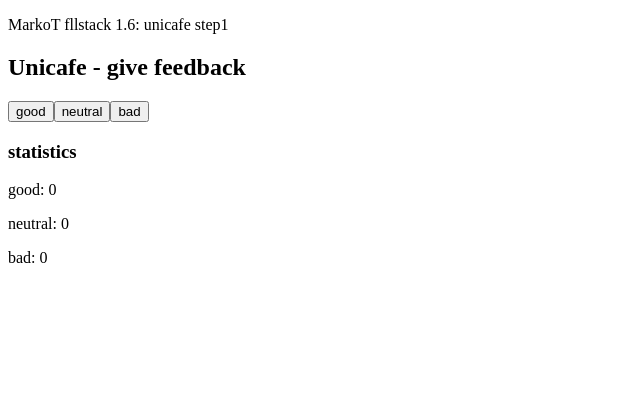
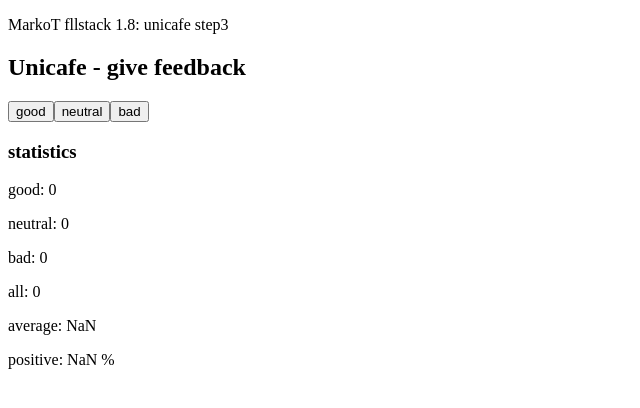
Before and after one commit to MarkoTammi/fllstck, a React (Create React App) app in the folder osa1/unicafe/: page / in a window 1280 px wide. Shown: the top 408 px of the page, without its empty margins (0-640 px from the left). Built offline with nearby package versions, Linux system fonts and the light colour scheme.

Commit message:
fllstack 1.8: unicafe step3 ready

```diff
--- a/osa1/unicafe/src/index.js
+++ b/osa1/unicafe/src/index.js
@@ -1,10 +1,10 @@
-//MarkoT fllstack 1.6: unicafe step1
+//MarkoT fllstack 1.8: unicafe step3
 
 import React, { useState } from 'react'
 import ReactDOM from 'react-dom'
 
-const DisplayStatistis = (props) => (
-    <p>{props.text} {props.nrb}</p>
+const Statistis = (props) => (
+    <p>{props.text} {props.nrb} {props.pros}</p>
 )
 
 const Button = (props) => {
@@ -28,9 +28,12 @@ const App = () => {
     const increaseNeutral = (value) => setNeutral(value)
     const increaseBad = (value) => setBad(value)
 
+    // calculate total number of clicks
+    const totalNumber = (good + neutral + bad)
+
   return (
     <div>
-        <p>MarkoT fllstack 1.6: unicafe step1</p>
+        <p>MarkoT fllstack 1.8: unicafe step3</p>
         <h2>Unicafe - give feedback</h2>
 
         <Button handleOnClick={() => increaseGood(good+1)} text='good'/>
@@ -39,9 +42,13 @@ const App = () => {
 
 
         <h3>statistics</h3>
-        <DisplayStatistis text="good: " nrb={good}/>
-        <DisplayStatistis text="neutral: " nrb={neutral}/>
-        <DisplayStatistis text="bad: " nrb={bad}/>
+        <Statistis text="good: " nrb={good}/>
+        <Statistis text="neutral: " nrb={neutral}/>
+        <Statistis text="bad: " nrb={bad}/>
+        <Statistis text="all: " nrb={totalNumber}/>
+        <Statistis text="average: " nrb={(( good - bad ) / totalNumber )}/>
+        <Statistis text="positive: " nrb={(( good / totalNumber ) * 100 )} pros=" %"/>
+
     </div>
   )
 }
```
